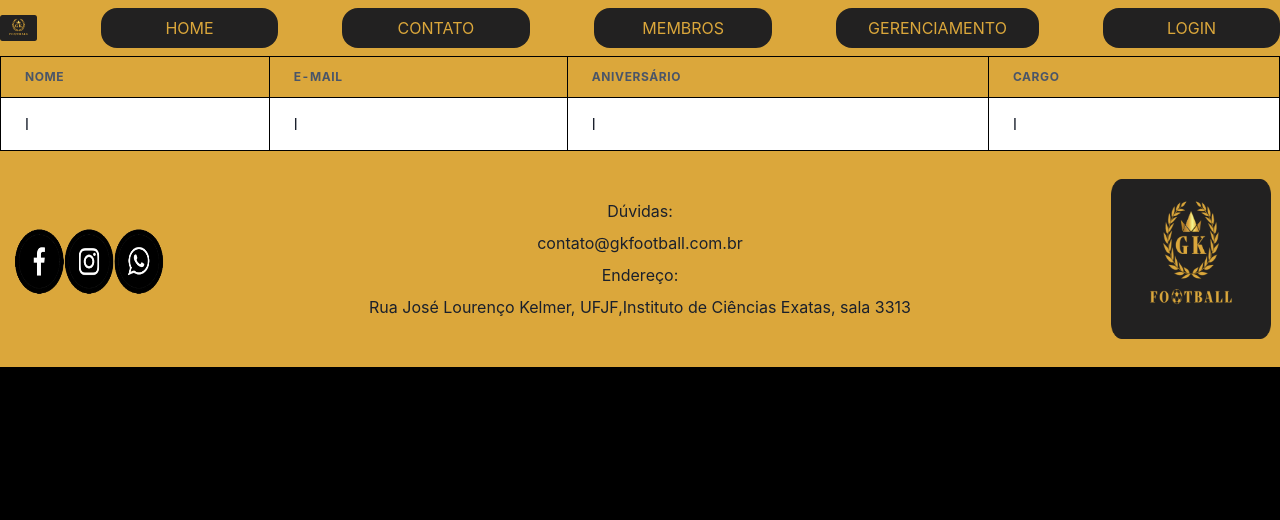
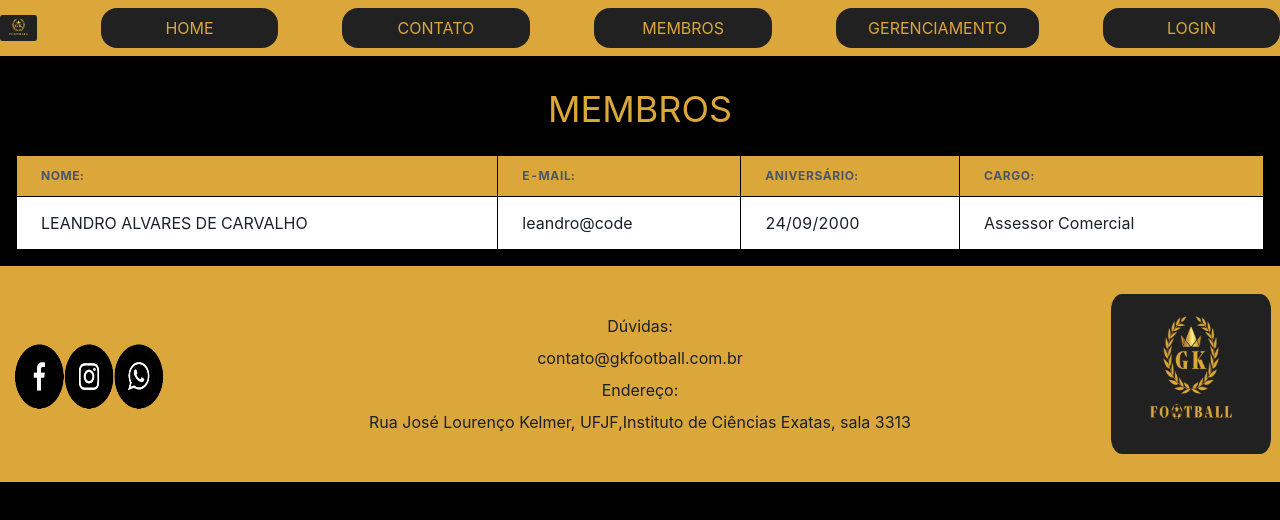
Before and after one commit to leandro-ac/gkfootball, a Next.js app: page /membros in a window 1280 px wide. Shown: the top 520 px of the page. Built offline with nearby package versions, Linux system fonts and the light colour scheme.

Commit message:
implementando esboço da tabela sem api

```diff
--- a/src/componnets/Table/index.tsx
+++ b/src/componnets/Table/index.tsx
@@ -17,10 +17,10 @@ export function TableIndex({ nome, email, niver, cargo }: TableIndexProps) {
                     >
                         <Tr
                         >
-                            <Th border={"1px solid #000"}>Nome</Th>
-                            <Th border={"1px solid #000"}>E-mail</Th>
-                            <Th border={"1px solid #000"}>Aniversário</Th>
-                            <Th border={"1px solid #000"}>Cargo</Th>
+                            <Th border={"1px solid #000"}>Nome:</Th>
+                            <Th border={"1px solid #000"}>E-mail:</Th>
+                            <Th border={"1px solid #000"}>Aniversário:</Th>
+                            <Th border={"1px solid #000"}>Cargo:</Th>
                         </Tr>
                     </Thead>
                     <Tbody
--- a/src/pages/membros.tsx
+++ b/src/pages/membros.tsx
@@ -1,9 +1,15 @@
 import { TableIndex } from "@/componnets/Table";
+import { TitleServices } from "@/componnets/Title";
+import { Stack } from "@chakra-ui/react";
 
 export default function Table() {
     return (
-    <>
-        <TableIndex nome={"l"} email={"l"} niver={"l"} cargo={"l"}></TableIndex>
-    </>
+
+    <Stack py={4} px={4}>
+        <Stack py={4} align={"center"}>
+        <TitleServices title={"MEMBROS"} size={"36px"} color={"yellow"}></TitleServices>
+        </Stack>
+        <TableIndex nome={"LEANDRO ALVARES DE CARVALHO"} email={"leandro@code"} niver={"24/09/2000"} cargo={"Assessor Comercial"}></TableIndex>
+    </Stack>
  )
 }
```
